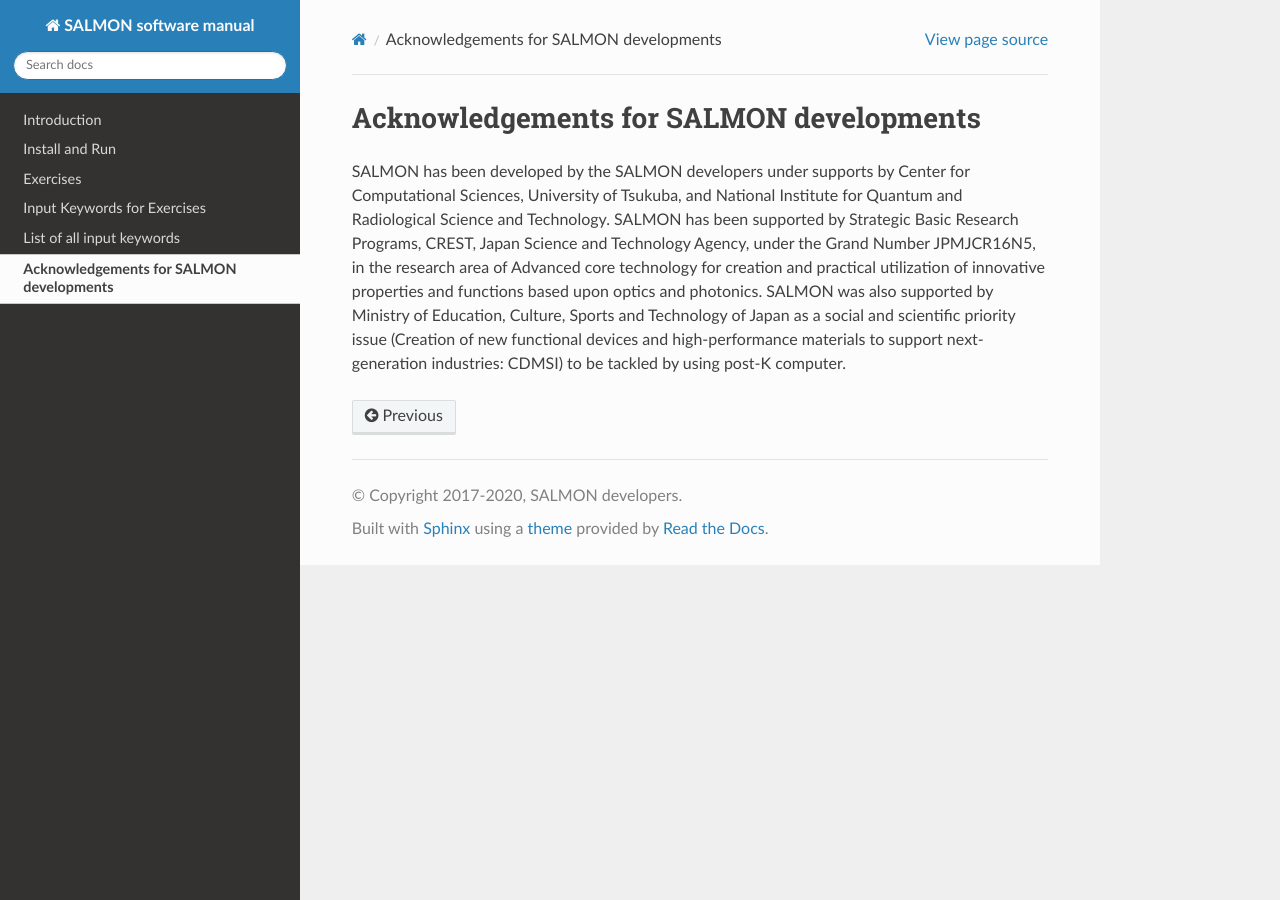
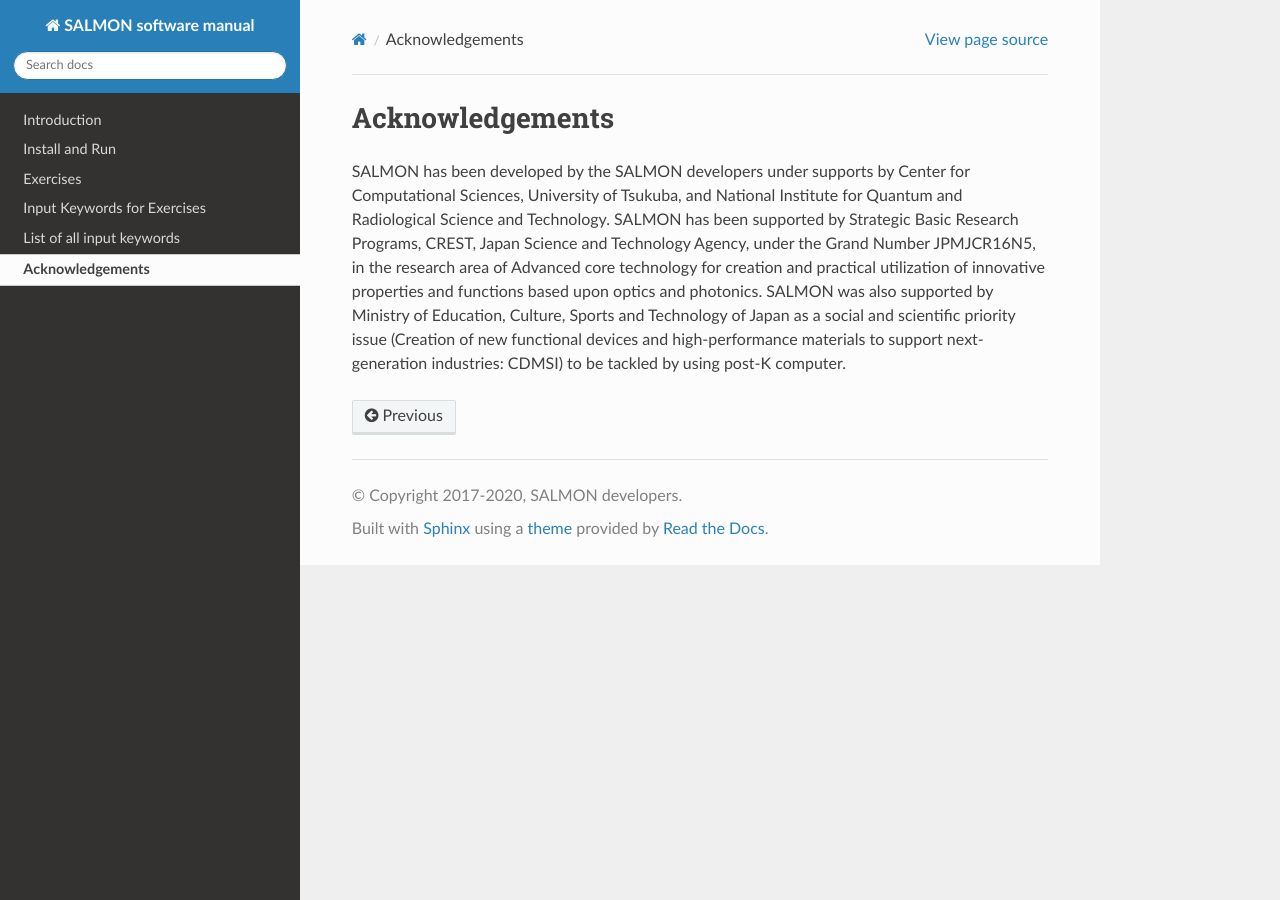
Before and after one commit to SALMON-TDDFT/SALMON-DOCS, a Sphinx documentation site: the page built from source/acknowledgements.rst, in a window 1280 px wide. Built offline with Sphinx 7.4.7 and the Read the Docs theme 2.0.0, drawn with Linux system fonts in a browser that asks for light colours; formulas are drawn with MathJax 3.

Commit message:
Update acknowledgements.rst

```diff
--- a/source/acknowledgements.rst
+++ b/source/acknowledgements.rst
@@ -1,7 +1,7 @@
 .. _acknowledgements:
 
-Acknowledgements for SALMON developments
---------------------------------------------
+Acknowledgements
+------------------
 
 SALMON has been developed by the SALMON developers under supports by
 Center for Computational Sciences, University of Tsukuba, and
```
